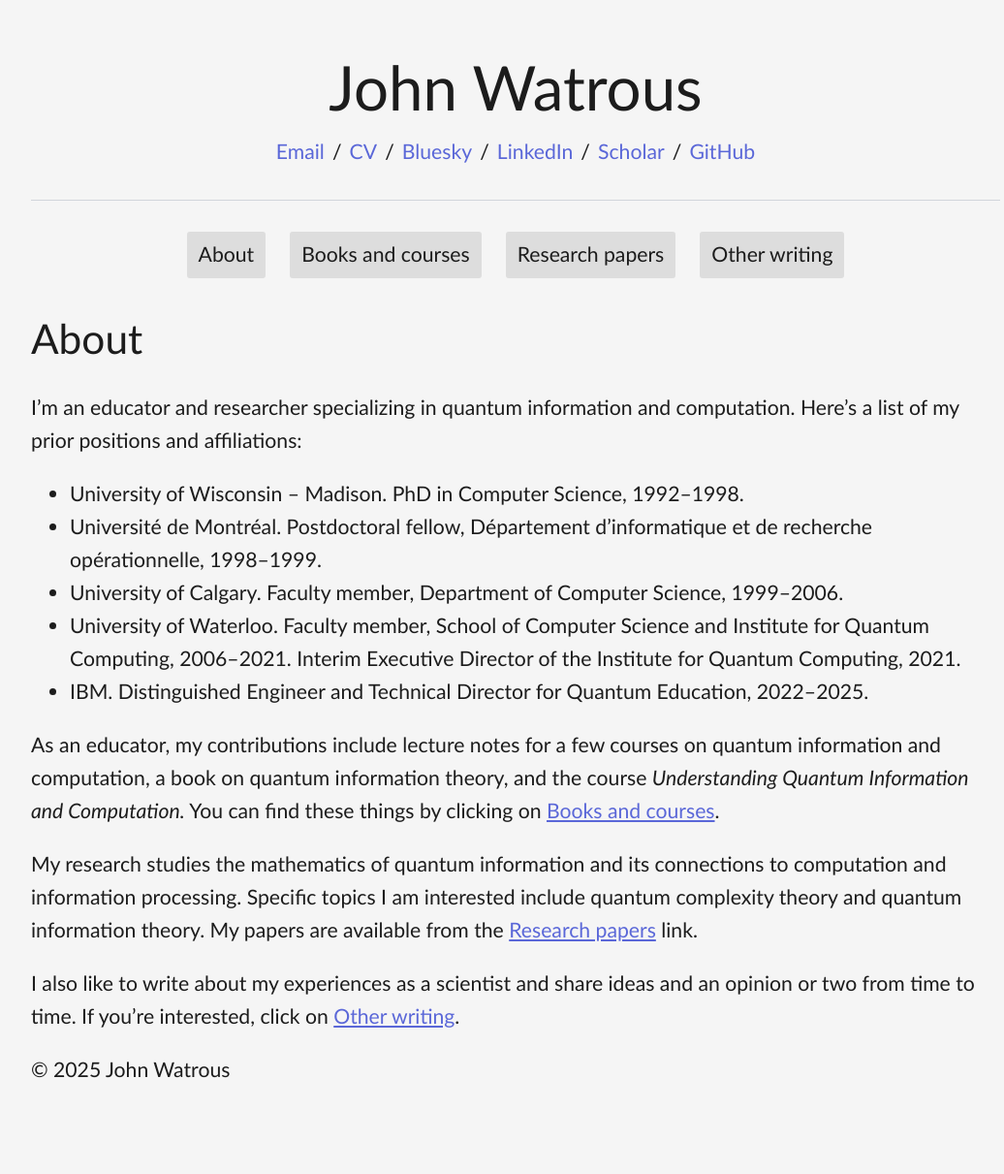
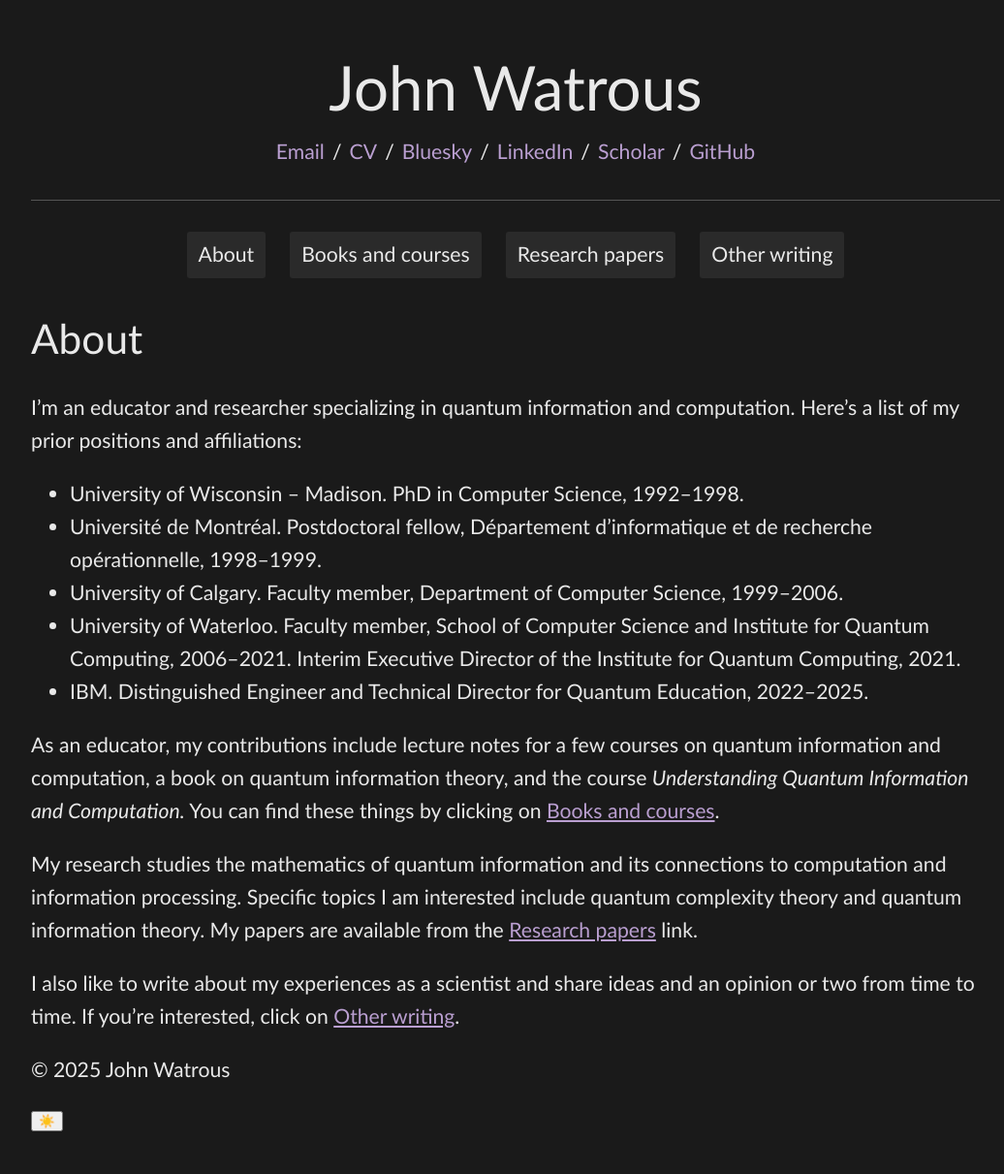
Before and after one commit to jhwatrous/jhwatrous.github.io, a Jekyll site: the page built from index.md, in a window 1280 px wide. Shown: the whole page at 97% size, without its empty margins (108-1144 px from the left). Built offline with Jekyll 4.4.1, drawn with Linux system fonts in a browser that asks for light colours; before the commit the page ends 1177 px from its top, so only the background shows below that.

Commit message:
Revising...

```diff
--- a/_layouts/default.html
+++ b/_layouts/default.html
@@ -38,7 +38,26 @@
 
       <footer>
 	<p>&copy; 2025 {{ site.title }}</p>
+	<button id="theme-toggle" aria-label="Toggle dark mode">🌙</button>
       </footer>
     </div>
+    <script>
+        const themeToggle = document.getElementById('theme-toggle');
+        const currentTheme = localStorage.getItem('theme') || 'dark';
+
+        // Set initial theme
+        document.documentElement.setAttribute('data-theme', currentTheme === 'light' ? 'light' : 'dark');
+        themeToggle.textContent = currentTheme === 'light' ? '🌙' : '☀️';
+
+        // Toggle theme
+        themeToggle.addEventListener('click', () => {
+            const theme = document.documentElement.getAttribute('data-theme');
+            const newTheme = theme === 'light' ? 'dark' : 'light';
+
+            document.documentElement.setAttribute('data-theme', newTheme);
+            themeToggle.textContent = newTheme === 'light' ? '🌙' : '☀️';
+            localStorage.setItem('theme', newTheme);
+        });
+    </script>
   </body>
 </html>
--- a/assets/css/simple-dark.css
+++ b/assets/css/simple-dark.css
@@ -1,7 +1,5 @@
 /* Simple dark mode website CSS */
 
-
-/*
 :root {
     --bg-primary: #1a1a1a;
     --bg-secondary: #2a2a2a;
@@ -10,9 +8,8 @@
     --accent-primary: #ba9fd1;
     --border-color: #555;
 }
-*/
 
-:root {
+[data-theme="light"] {
     --bg-primary: #f5f5f5;
     --bg-secondary: #dddddd;
     --text-primary: #1c1c1c;
```
